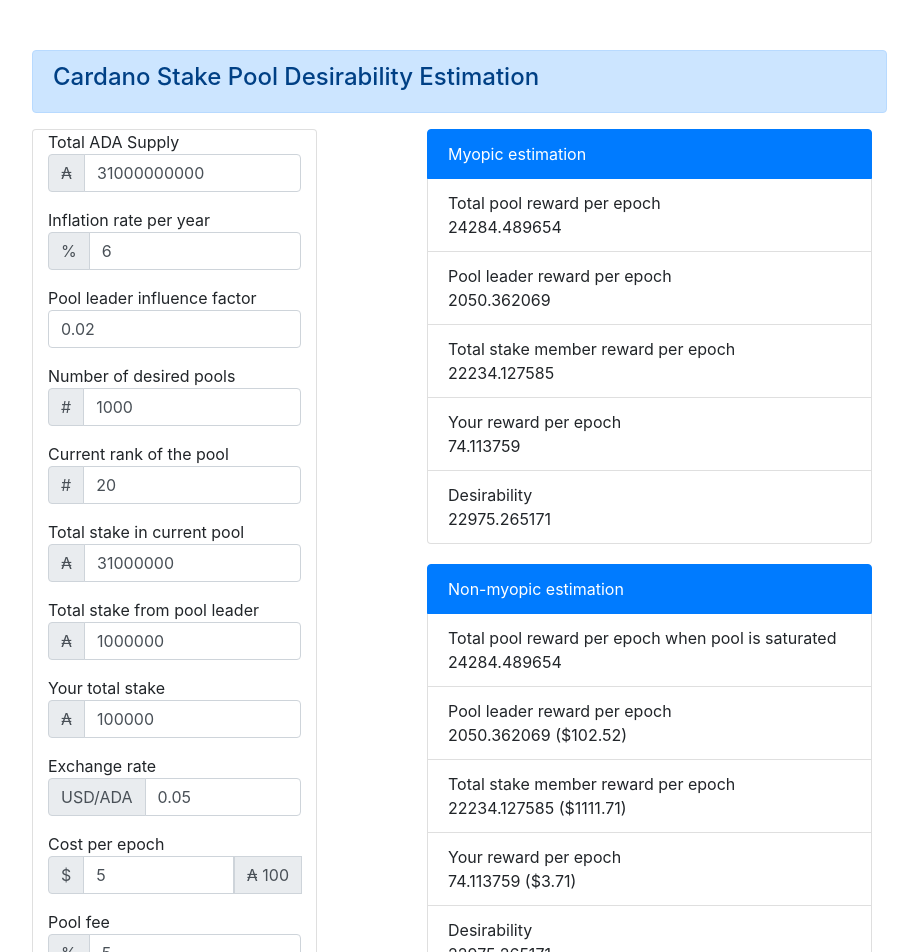
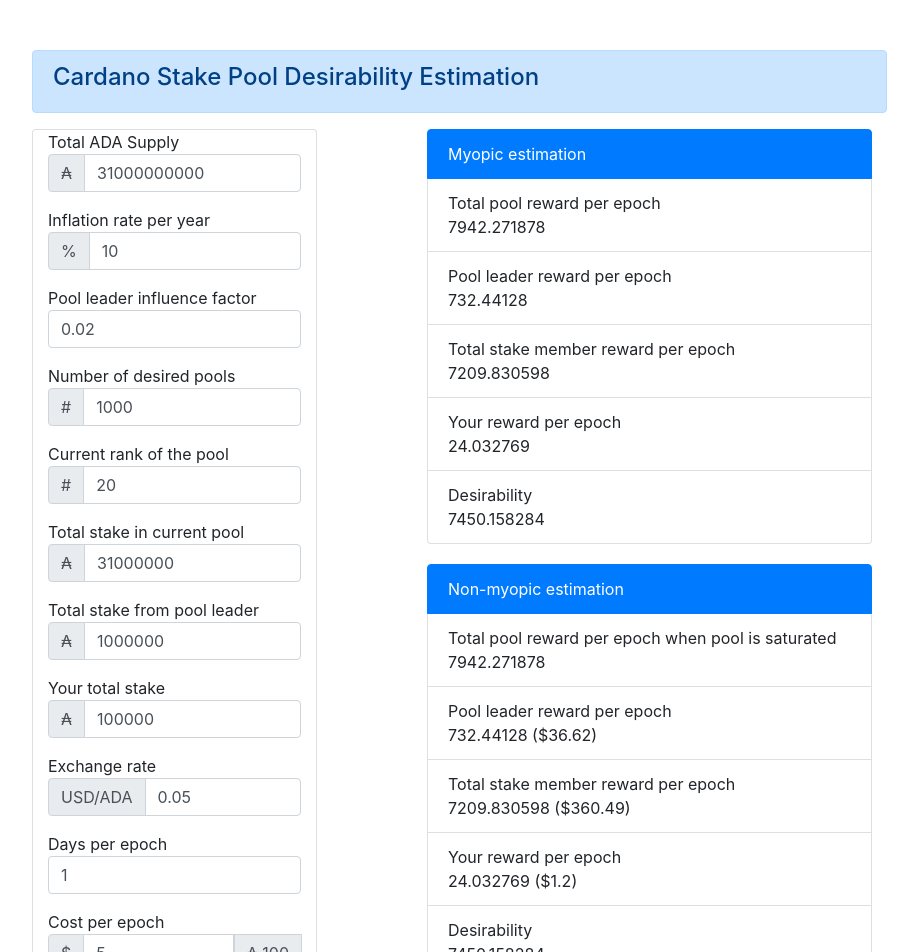
Before and after one commit to cffls/cardano-stake-pool-desirability, a React (Create React App) app: page / in a window 1280 px wide. Shown: the top 952 px of the page, without its empty margins (228-1146 px from the left). Built offline with nearby package versions, Linux system fonts and the light colour scheme.

Commit message:
Make days per epoch configurable

```diff
--- a/src/App.js
+++ b/src/App.js
@@ -42,7 +42,8 @@
     var c = costInADA(this.state.costPerEpochInUSD, this.state.usdToADA);
     var R = StakeSpecs.R(
       this.state.currentTotalSupply,
-      this.state.inflationRate
+      this.state.inflationRate,
+      this.state.daysPerEpoch
     );
     var myopicTotalPoolReward = ADARound(
       StakeSpecs.totalPoolReward(R, s, sigma, this.state.a0, z0)
@@ -153,7 +154,8 @@
     var usdToADA = 0.05;
     var costPerEpochInUSD = 5;
     var m = 5; // Pool fee %
-    var inflationRate = 6; // Inflation rate in percent
+    var inflationRate = 10; // Inflation rate in percent
+    var daysPerEpoch = 1;
     this.state = {
       currentTotalSupply: currentTotalSupply,
       targetNumPools: targetNumPools,
@@ -165,7 +167,8 @@
       usdToADA: usdToADA,
       costPerEpochInUSD: costPerEpochInUSD,
       m: m,
-      inflationRate: inflationRate
+      inflationRate: inflationRate,
+      daysPerEpoch : daysPerEpoch
     };
   }
 
@@ -292,6 +295,14 @@
                 defaultValue={this.state.usdToADA}
               />
             </div>
+            <div>Days per epoch</div>
+            <div className="input-group mb-3">
+              <input
+                className="form-control"
+                onChange={e => this.handleChange("daysPerEpoch", e)}
+                defaultValue={this.state.daysPerEpoch}
+              />
+            </div>
             <div>Cost per epoch</div>
             <div className="input-group mb-3">
               <div className="input-group-prepend">
--- a/src/model/StakeSpecs.js
+++ b/src/model/StakeSpecs.js
@@ -28,9 +28,9 @@
   );
 }
 
-function R(currentTotalSupply, inflationRate) {
+function R(currentTotalSupply, inflationRate, daysPerEpoch) {
   return (
-    currentTotalSupply * Math.pow(1 + inflationRate / 100, 1 / 73) -
+    currentTotalSupply * Math.pow(1 + inflationRate / 100, daysPerEpoch / 365) -
     currentTotalSupply
   );
 }
```
